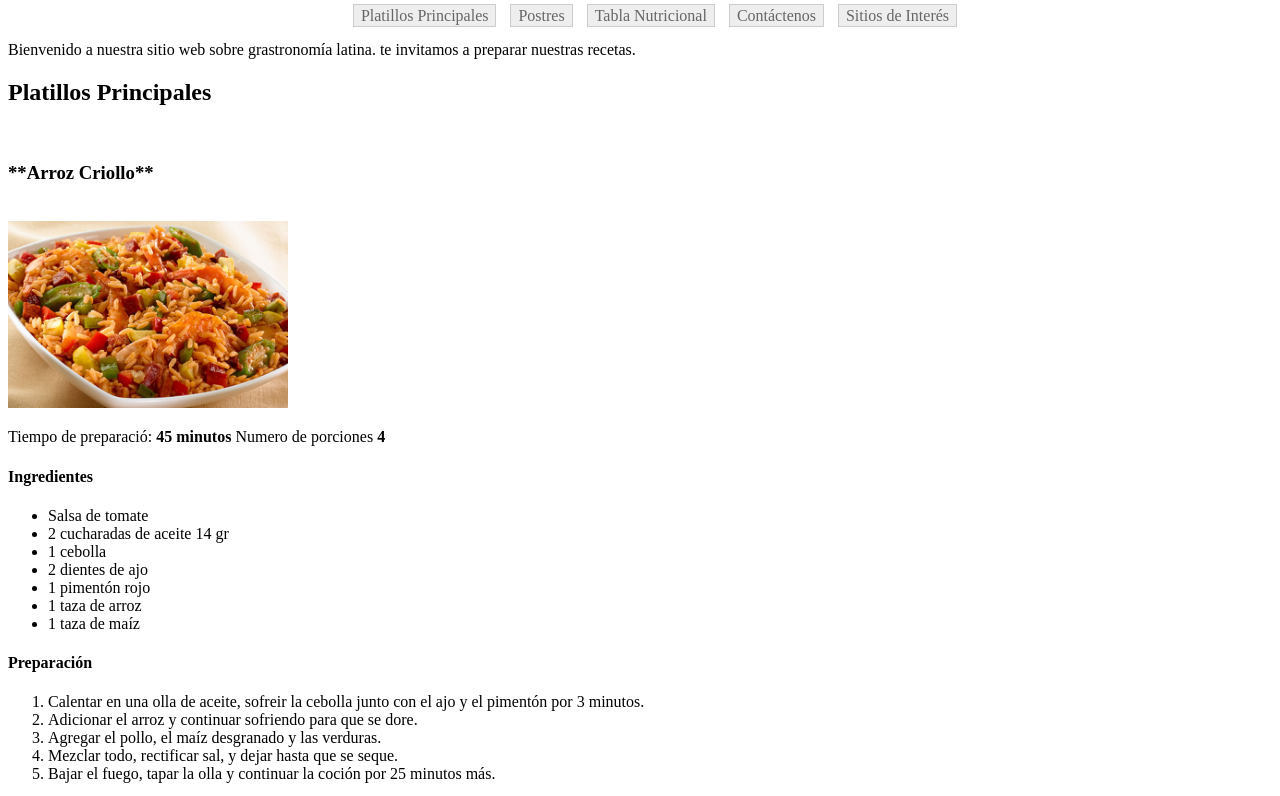
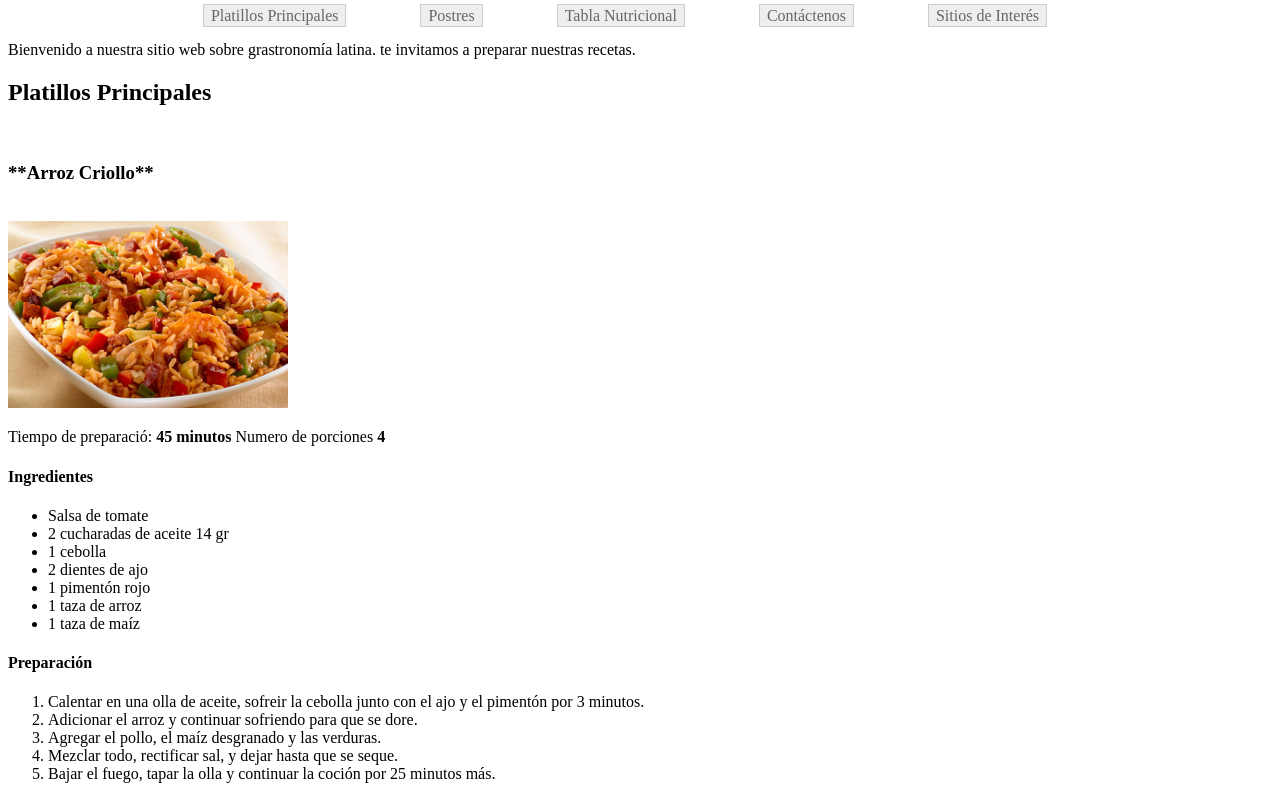
Before and after one commit to AmarilisRojas/ExamenHtmlAmarilisR, a plain HTML site: page index.html in a window 1280 px wide. Shown: the part 198-994 px from the top of the page. Drawn offline with Linux system fonts and the light colour scheme.

Commit message:
finalizado

```diff
--- a/index.html
+++ b/index.html
@@ -26,7 +26,7 @@
         #navegador li{
            display: inline;
            text-align: center;
-           margin: 0 10px 0 0;
+           margin: 0 70px 0 0;
         }
         #navegador li a {
            padding: 2px 7px 2px 7px;
```
